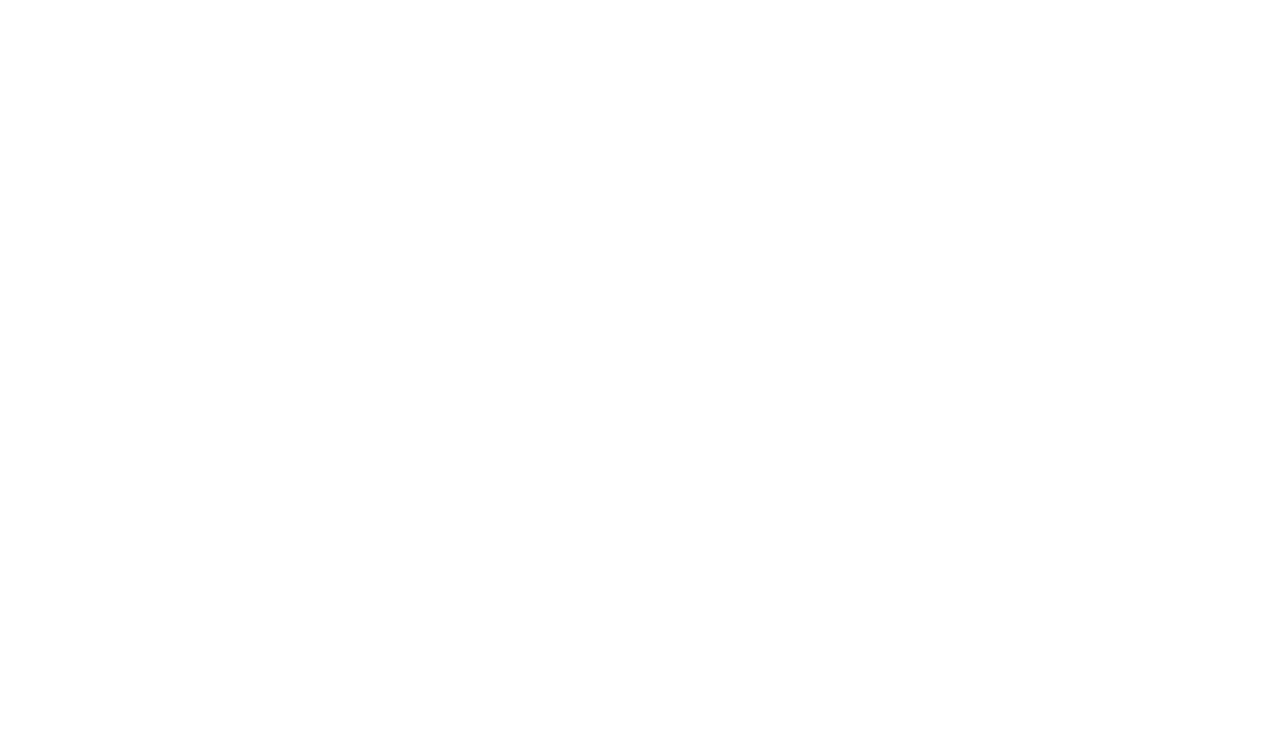
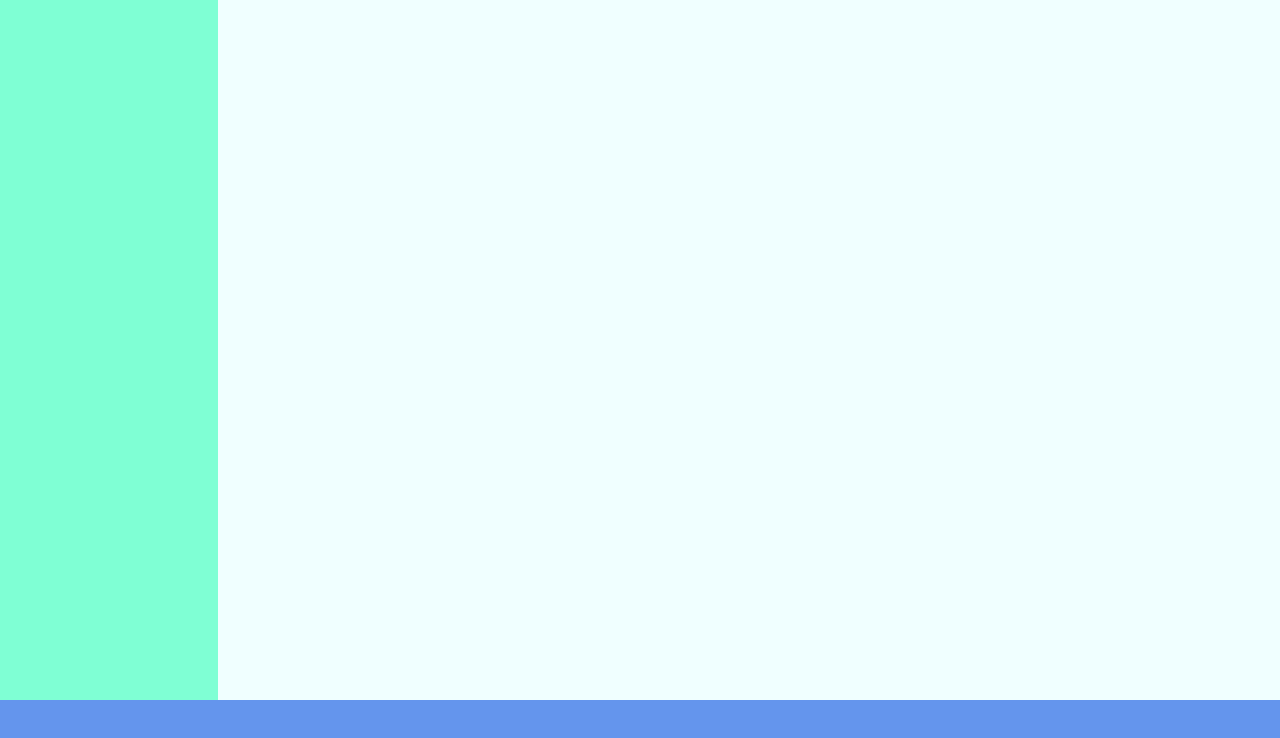
Before and after one commit to aciernoantonio/html-css-spotifyweb, a plain HTML site: page index.html in a window 1280 px wide. Drawn offline with Linux system fonts and the light colour scheme.

Commit message:
add general layout structure

```diff
--- a/css/style.css
+++ b/css/style.css
@@ -1,5 +1,38 @@
+/* Common */
+
 *{
     margin: 0;
     padding: 0;
     box-sizing: border-box;
 }
+
+.flex{
+    display: flex;
+}
+
+aside{
+    width: 17%;
+    background-color: aquamarine;
+}
+
+/* #region main */
+
+#site_main{
+    height: calc(100vh - 100px);
+    background-color: darkgrey;
+}
+
+.main_container{
+    width: 83%;
+    background-color: azure;
+}
+
+
+/* #endregion main */
+
+/* #region footer */
+
+#site_footer{
+    height: 100px;
+    background-color: cornflowerblue;
+}
--- a/index.html
+++ b/index.html
@@ -9,7 +9,13 @@
 </head>
 <body>
 
-    <main id="site_main"></main>
+    <main id="site_main" class="flex">
+
+        <aside></aside>
+
+        <div class="main_container"></div>
+
+    </main>
     <!-- /#site_main -->
 
     <footer id="site_footer"></footer>
```
